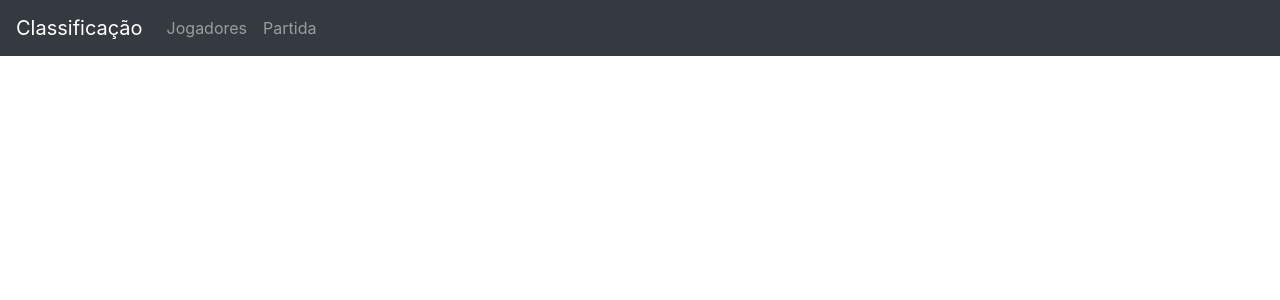
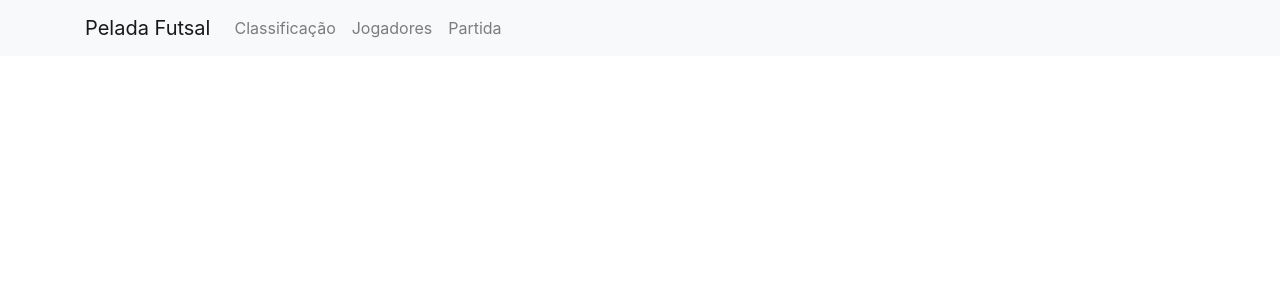
Before and after one commit to eduardofavarato/peladafutsal, a React (Create React App) app: page / in a window 1280 px wide. Shown: the top 300 px of the page. Built offline with nearby package versions, Linux system fonts and the light colour scheme; no server answers.

Commit message:
add navbar

```diff
--- a/package.json
+++ b/package.json
@@ -16,6 +16,7 @@
     "bootstrap": "^4.6.2",
     "jest": "^29.3.1",
     "react": "^18.2.0",
+    "react-bootstrap": "^2.6.0",
     "react-dom": "^18.2.0",
     "react-router-dom": "^6.4.4",
     "react-scripts": "5.0.1",
--- a/src/App.tsx
+++ b/src/App.tsx
@@ -1,27 +1,13 @@
+import { Link, Route, Routes } from "react-router-dom";
 import "bootstrap/dist/css/bootstrap.min.css";
-import { Link, Route, Routes } from "react-router-dom";
+
 import Players from "./features/players/Players";
+import NavBar from "./components/NavBar";
 
 function App() {
 	return (
 		<div>
-			<nav className="navbar navbar-expand navbar-dark bg-dark">
-				<a href="/standings" className="navbar-brand">
-					Classificação
-				</a>
-				<div className="navbar-nav mr-auto">
-					<li className="nav-item">
-						<Link to={"/players"} className="nav-link">
-							Jogadores
-						</Link>
-					</li>
-					<li className="nav-item">
-						<Link to={"/match"} className="nav-link">
-							Partida
-						</Link>
-					</li>
-				</div>
-			</nav>
+			<NavBar />
 
 			<div className="container mt-3">
 				<Routes>
@@ -31,6 +17,48 @@
 				</Routes>
 			</div>
 		</div>
+
+		// <div>
+		// 	<nav className="navbar navbar-expand-lg navbar-dark bg-dark">
+		// 		<a href="/standings" className="navbar-brand">
+		// 			Classificação
+		// 		</a>
+		// 		<button
+		// 			className="navbar-toggler"
+		// 			type="button"
+		// 			data-toggle="collapse"
+		// 			data-target="#navbarSupportedContent"
+		// 			aria-controls="navbarSupportedContent"
+		// 			aria-expanded="false"
+		// 			aria-label="Toggle navigation"
+		// 		>
+		// 			<span className="navbar-toggler-icon"></span>
+		// 		</button>
+
+		// 		<div className="collapse navbar-collapse" id="navbarSupportedContent">
+		// 			<ul className="navbar-nav mr-auto">
+		// 				<li className="nav-item">
+		// 					<Link to={"/players"} className="nav-link">
+		// 						Jogadores
+		// 					</Link>
+		// 				</li>
+		// 				<li className="nav-item">
+		// 					<Link to={"/match"} className="nav-link">
+		// 						Partida
+		// 					</Link>
+		// 				</li>
+		// 			</ul>
+		// 		</div>
+		// 	</nav>
+
+		// 	<div className="container mt-3">
+		// 		<Routes>
+		// 			{/* <Route path="/standings" element={<Standings />} /> */}
+		// 			<Route path="/players" element={<Players />} />
+		// 			{/* <Route path="/match" element={<Match />} />} /> */}
+		// 		</Routes>
+		// 	</div>
+		// </div>
 	);
 }
 
--- /dev/null
+++ b/src/components/NavBar.tsx
@@ -0,0 +1,23 @@
+import Container from "react-bootstrap/Container";
+import Nav from "react-bootstrap/Nav";
+import Navbar from "react-bootstrap/Navbar";
+
+function NavBar() {
+	return (
+		<Navbar bg="light" expand="sm">
+			<Container>
+				<Navbar.Brand href="/standings">Pelada Futsal</Navbar.Brand>
+				<Navbar.Toggle aria-controls="basic-navbar-nav" />
+				<Navbar.Collapse id="basic-navbar-nav">
+					<Nav className="me-auto">
+						<Nav.Link href="/standings">Classificação</Nav.Link>
+						<Nav.Link href="/players">Jogadores</Nav.Link>
+						<Nav.Link href="/match">Partida</Nav.Link>
+					</Nav>
+				</Navbar.Collapse>
+			</Container>
+		</Navbar>
+	);
+}
+
+export default NavBar;
```
Also changed, not shown: 1 other file (tests, documents, lock files or other folders).
